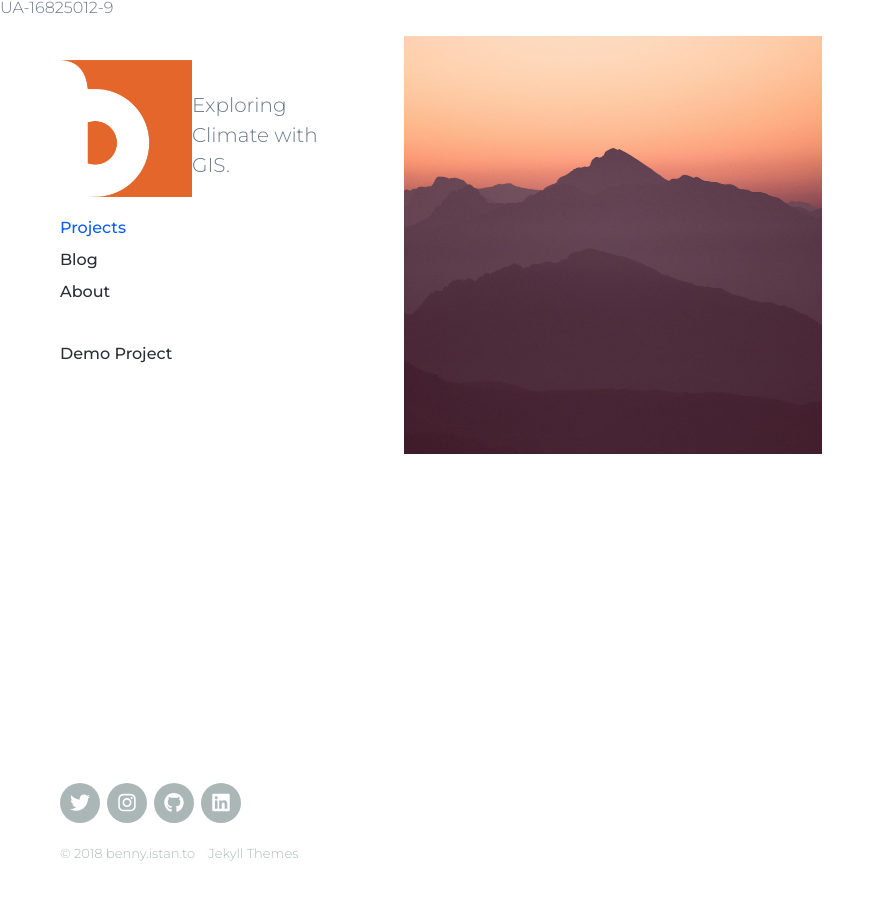
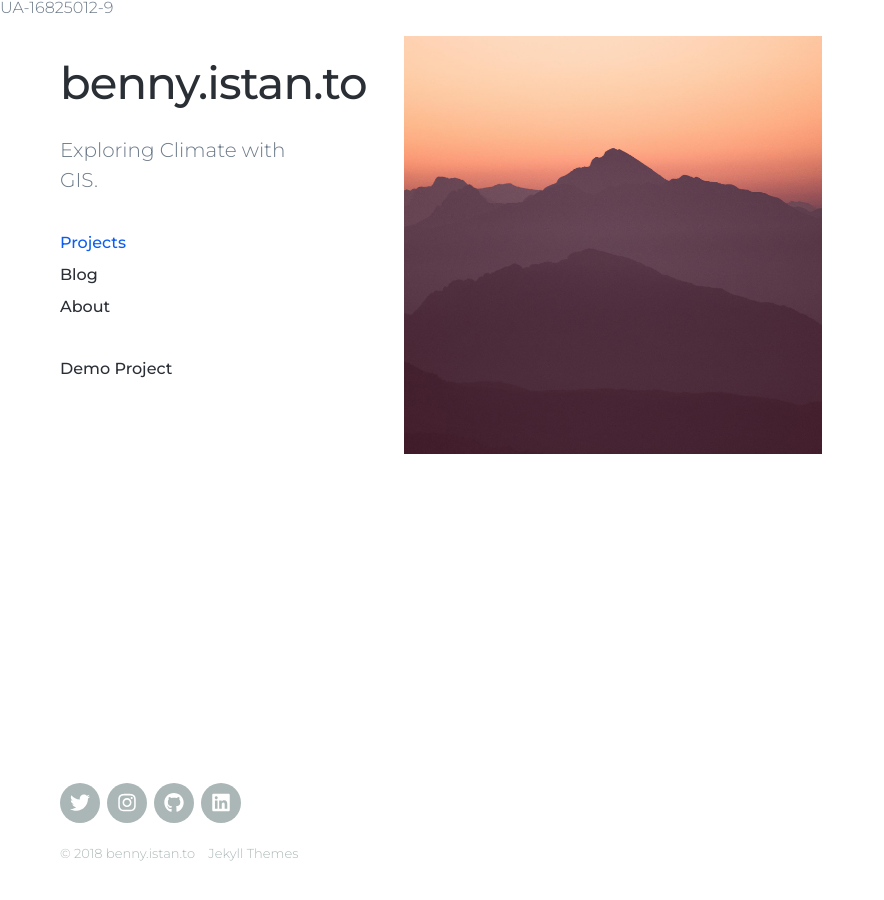
Before and after one commit to bennyistanto/bennyistanto.github.io, a Jekyll site: the page built from index.html, in a window 1280 px wide. Shown: the whole page, without its empty margins (0-884 px from the left). Built offline with Jekyll 4.4.1, drawn with Linux system fonts in a browser that asks for light colours; nearby versions of some CDN libraries.

Commit message:
Remove logo

```diff
--- a/_data/settings.yml
+++ b/_data/settings.yml
@@ -4,7 +4,7 @@ basic_settings:
   favicon_image: /images/favicon.png
 
 header_settings:
-  logo_image: /images/b.png
+  logo_image:
   logo_width: 200
 
 menu_settings:
@@ -14,7 +14,7 @@ menu_settings:
     - title: 'Blog'
       url: '/blog/'
     - title: 'About'
-      url: '/about'
+      url: '/about/'
 
 grid_settings:
   overlay_opacity: 0.8
```
